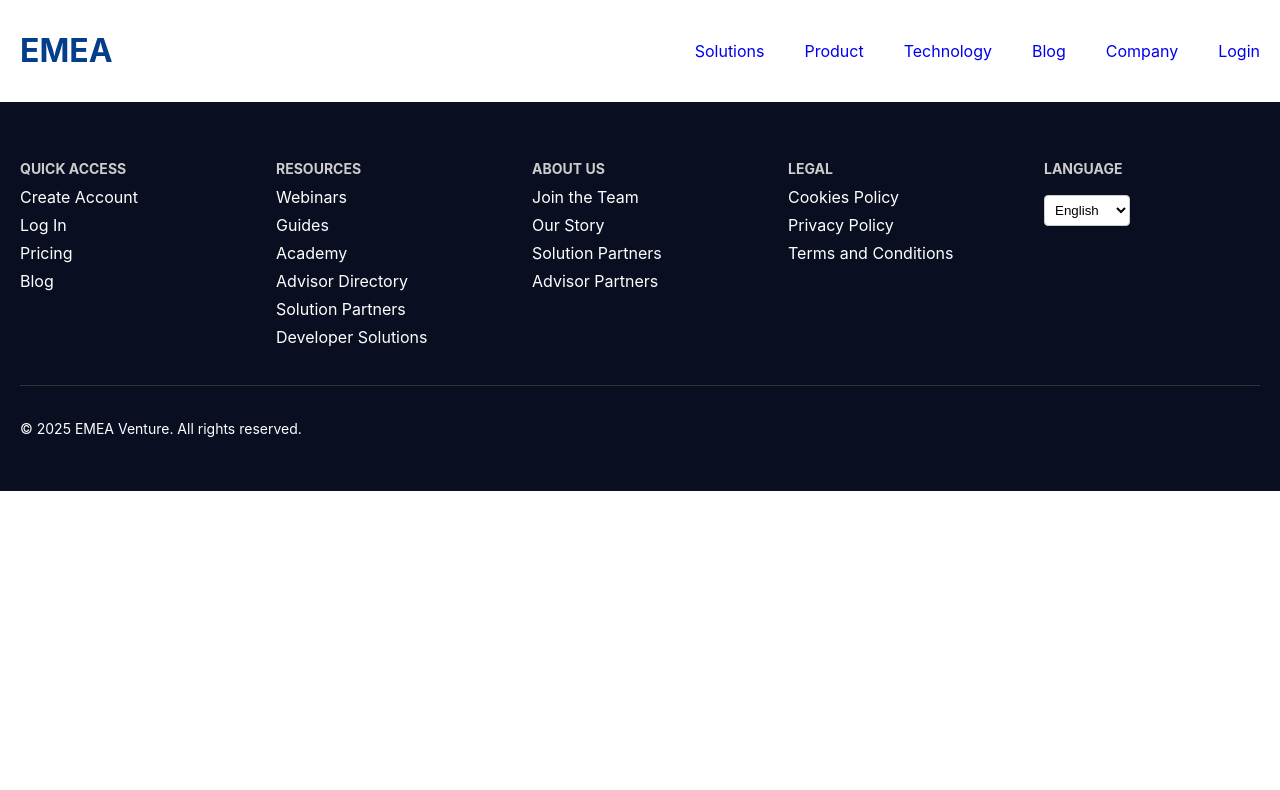
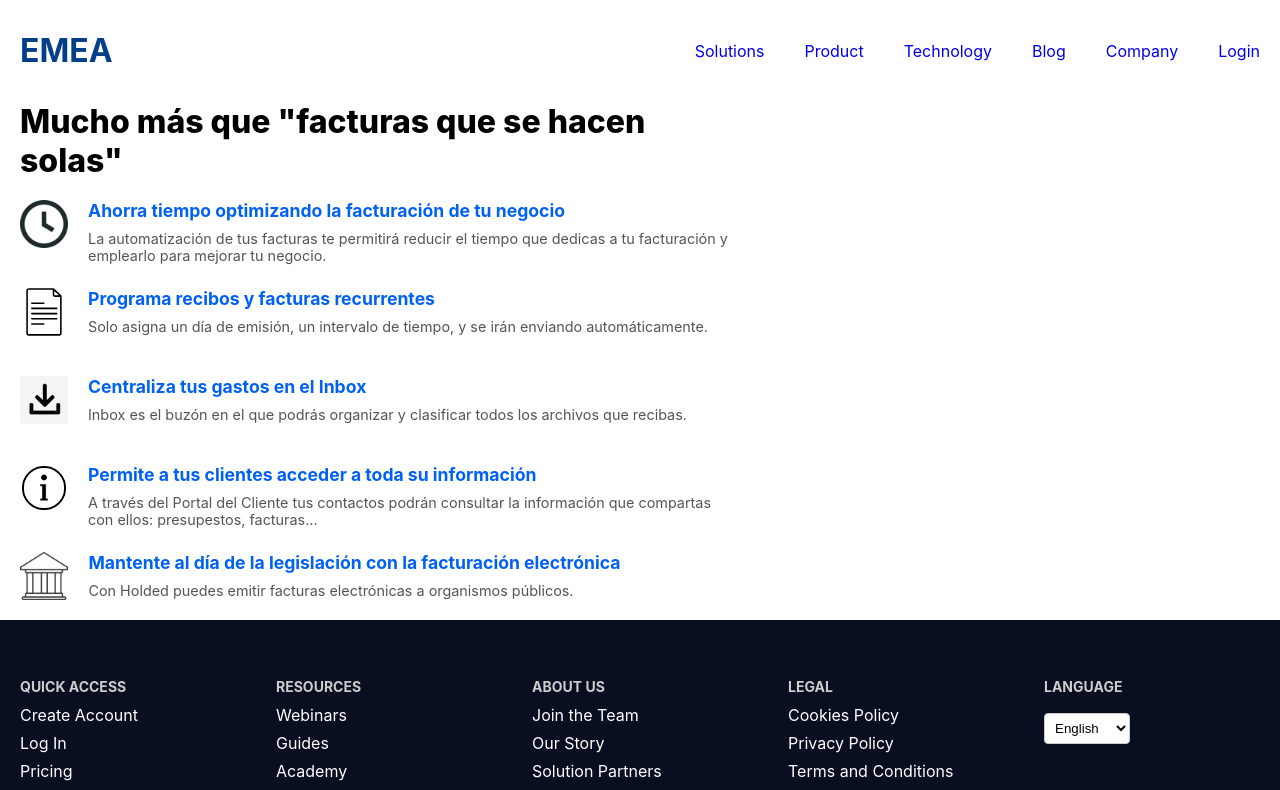
Before and after one commit to lithikanbarasan/emea, a React (Create React App) app: page / in a window 1280 px wide. Shown: the top 790 px of the page. Built offline with nearby package versions, Linux system fonts and the light colour scheme; the HTML template or start-up script is replaced by a standard one.

Commit message:
finishing IconList

```diff
--- a/src/App.jsx
+++ b/src/App.jsx
@@ -2,12 +2,50 @@ import Header from "./components/header.jsx";
 import Footer from "./components/footer.jsx";
 import IconList from "./components/IconList/IconList";
 
+import BankIcon from './assets/ListEntryIcons/BankIcon.png'
+import ClockIcon from './assets/ListEntryIcons/ClockIcon.png'
+import DocumentIcon from './assets/ListEntryIcons/DocumentIcon.svg'
+import DownloadIcon from './assets/ListEntryIcons/DownloadIcon.jpg'
+import InfoIcon from './assets/ListEntryIcons/InfoIcon.png'
 
+const listItems = [
+  {
+    icon: ClockIcon,
+    text: "Ahorra tiempo optimizando la facturación de tu negocio",
+    subtext: "La automatización de tus facturas te permitirá reducir el tiempo que dedicas a tu facturación y emplearlo para mejorar tu negocio."
+  },
+  {
+    icon: DocumentIcon,
+    text: "Programa recibos y facturas recurrentes",
+    subtext: "Solo asigna un día de emisión, un intervalo de tiempo, y se irán enviando automáticamente."
+  },
+  {
+    icon: DownloadIcon,
+    text: "Centraliza tus gastos en el Inbox",
+    subtext: "Inbox es el buzón en el que podrás organizar y clasificar todos los archivos que recibas."
+  },
+  {
+    icon: InfoIcon,
+    text: "Permite a tus clientes acceder a toda su información",
+    subtext: "A través del Portal del Cliente tus contactos podrán consultar la información que compartas con ellos: presupestos, facturas..."
+  },
+  {
+    icon: BankIcon,
+    text: "Mantente al día de la legislación con la facturación electrónica",
+    subtext: "Con Holded puedes emitir facturas electrónicas a organismos públicos."
+  }
+]
+
+const title = "Mucho más que \"facturas que se hacen solas\""
 
 function App() {
   return (
     <div>
       <Header/>
+      <IconList
+        listItems={listItems}
+        title={title}
+      />
       <Footer/>
     </div>
   );
--- a/src/components/IconList/IconList.jsx
+++ b/src/components/IconList/IconList.jsx
@@ -25,12 +25,13 @@ const IconList = ({
                 {title}
             </div>
             <div>
-                {listItems.map(item =>
+                {listItems.map((item, index) =>
                     <IconListEntry
                         text={item.text}
                         subtext={item.subtext}
                         icon={item.icon}
                         textColor={textColor}
+                        key={index}
                     />
                     )
                 }
--- a/src/components/IconList/IconList.module.css
+++ b/src/components/IconList/IconList.module.css
@@ -6,4 +6,6 @@
 .title {
     font-size: 2rem;
     font-weight: 800;
+    margin-left: 20px;
+    width: 50%;
 }
--- a/src/components/IconListEntry/IconListEntry.module.css
+++ b/src/components/IconListEntry/IconListEntry.module.css
@@ -19,7 +19,7 @@
 .textTop {
     color: var(--textTop-color, #0061f2);
     font-size: 1.1rem;
-    font-weight: 600;
+    font-weight: 700;
     margin: 0 0 4px;
 }
 
```
